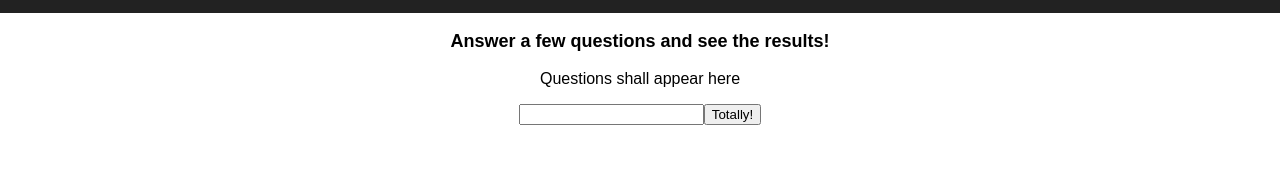
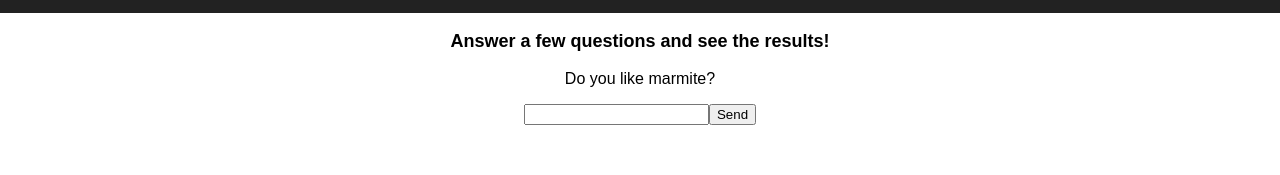
Before and after one commit to katebennu/stupidquestionnaire, a React (Create React App) app: page / in a window 1280 px wide. Shown: the part 177-352 px from the top of the page. Built offline with nearby package versions, Linux system fonts and the light colour scheme.

Commit message:
questions

```diff
--- a/src/App.js
+++ b/src/App.js
@@ -7,7 +7,8 @@ class App extends Component {
   render() {
 
     const questions = Questions;
-      console.log(questions[1]);
+    const randN = Math.floor(Math.random() * questions.length);
+    const randQuestion = questions[randN];
 
     return (
       <div className="App">
@@ -18,9 +19,9 @@ class App extends Component {
         <h3 className="App-intro">
          Answer a few questions and see the results!
         </h3>
-          <p>Questions shall appear here</p>
+          <p>{randQuestion}</p>
           <input/>
-          <button>Totally!</button>
+          <button>Send</button>
           <div className="Progress-bar">---progress bar---</div>
       </div>
     );
```
